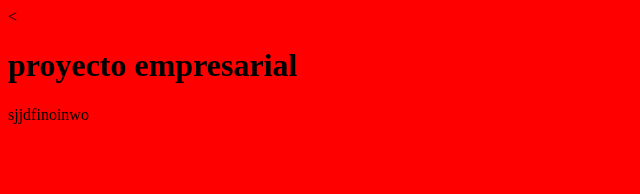
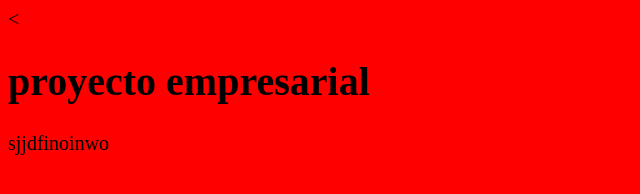
Before and after one commit to FontanariBruno/proyecto-, a plain HTML site: page index.html in a window 1280 px wide. Shown: the whole page, without its empty margins (0-640 px from the left). Drawn offline with Linux system fonts and the light colour scheme.

Commit message:
Update style.css

```diff
--- a/style.css
+++ b/style.css
@@ -1,3 +1,4 @@
 body{
   background: red
+ ;font-size:20px
 }
```
